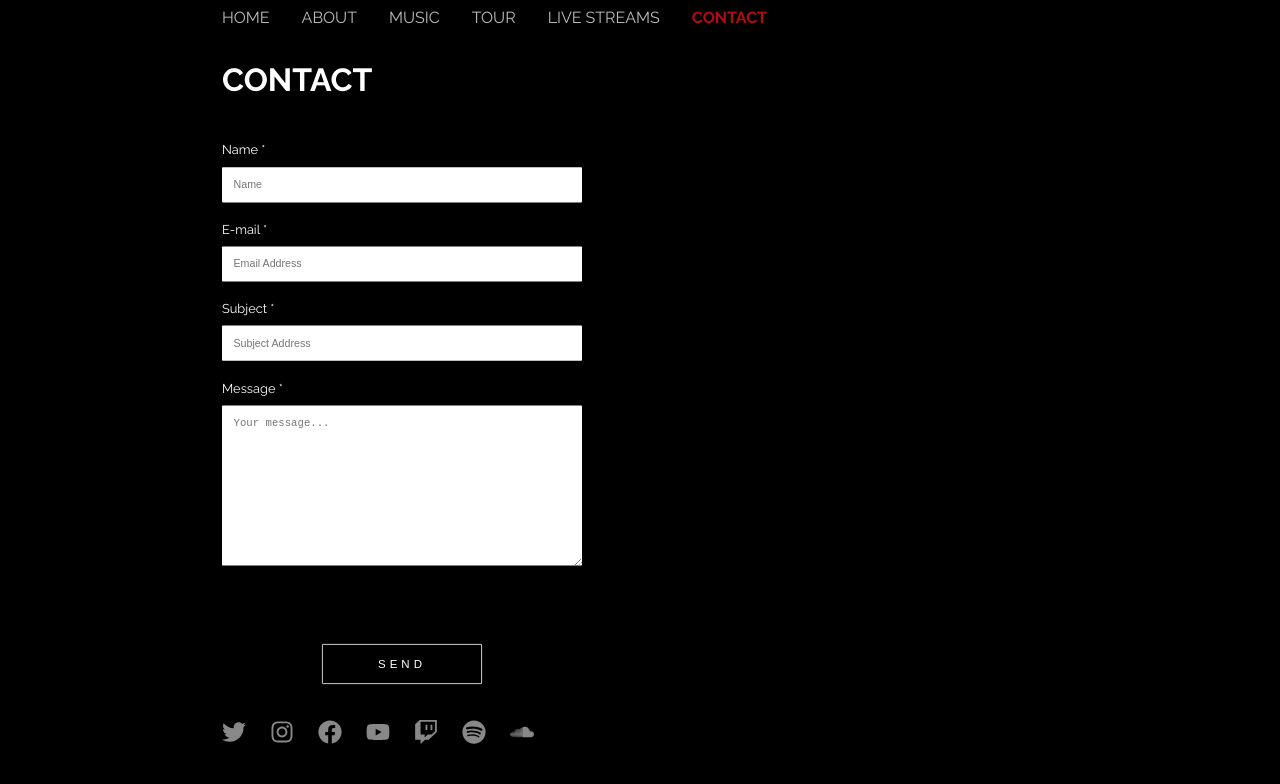
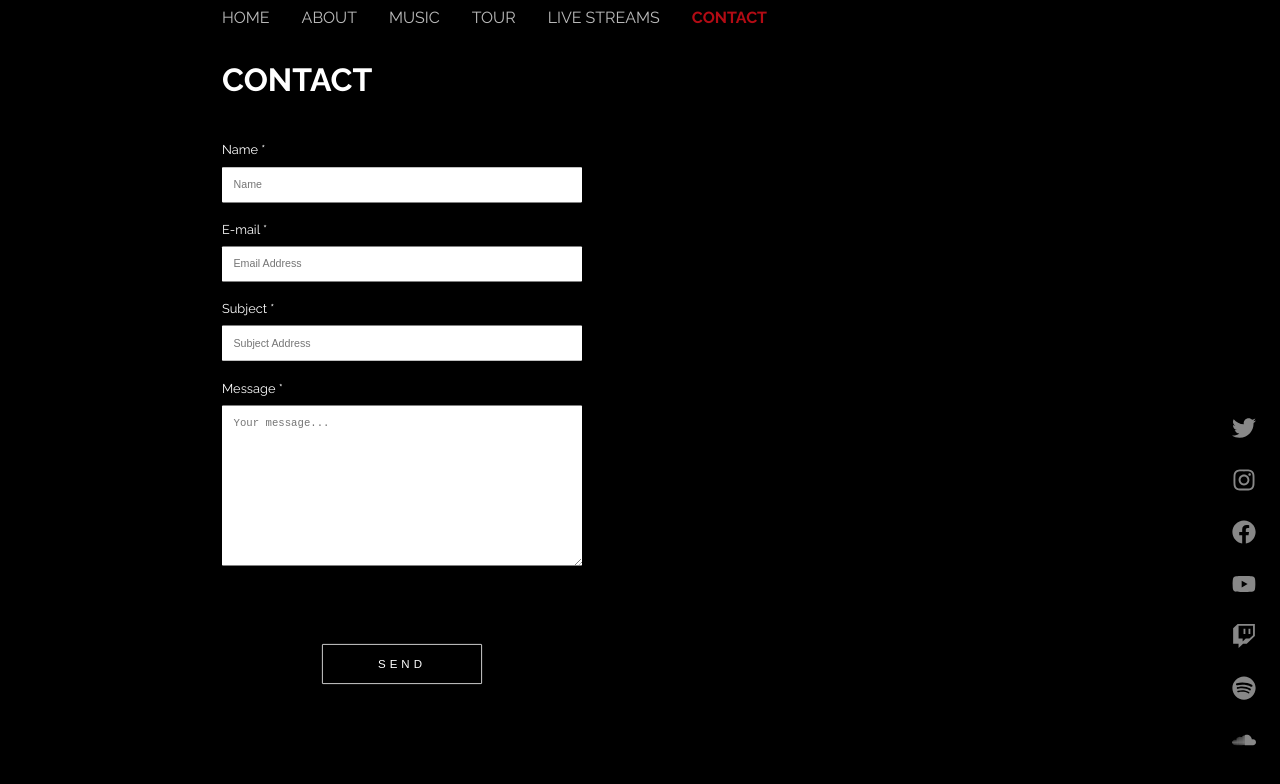
Before and after one commit to AmaryllisNO/grafix-website, a React (Create React App) app: page /contact in a window 1280 px wide. Shown: the top 784 px of the page. Built offline with nearby package versions, Linux system fonts and the light colour scheme.

Commit message:
fix: social icons fit sccreens better

```diff
--- a/src/components/Footer.jsx
+++ b/src/components/Footer.jsx
@@ -29,7 +29,7 @@ const Footer = () => {
 
   return (
     <div className={footer ? 'footer footer--active' : 'footer'}>
-      <div className='footer__socials wrapper'>
+      <div className='footer__socials'>
         <ul className='footer__sociallist'>
           <li className='footer__socialitem'>
             <a
--- a/src/sass/partials/_footer.scss
+++ b/src/sass/partials/_footer.scss
@@ -1,11 +1,13 @@
 .footer {
   &--active {
-    background-color: rgb(0, 0, 0);
+    background-color: rgba(0, 0, 0, 0);
   }
 
   &__socialitem {
-    display: inline-block;
+    display: flex;
+    justify-content: flex-end;
     font-size: 1.5em;
+    margin-bottom: 1em;
     margin-right: 1em;
   }
 
@@ -29,13 +31,21 @@
 @media screen and (max-width: 900px) {
   .footer {
     padding: 0;
-    height: 60px;
     z-index: 999;
     width: 85%;
     font-size: 0.8em;
 
+    &__socialitem {
+      display: inline;
+      font-size: 1.5em;
+      margin-right: 1em;
+      margin-top: -1em;
+    }
+
     &__socials {
       padding-right: 0;
+      padding-left: 2.5em;
+      padding-bottom: 0.5em;
     }
   }
 }
```
